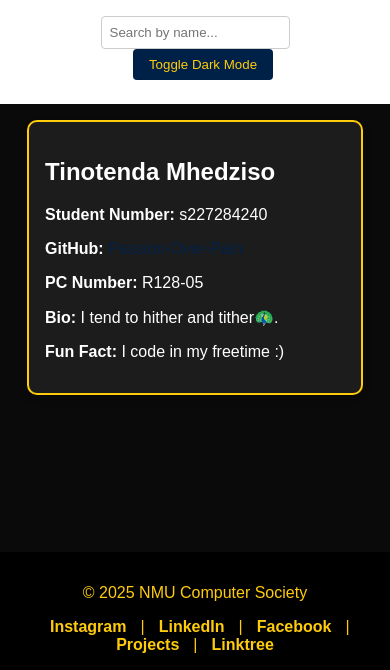
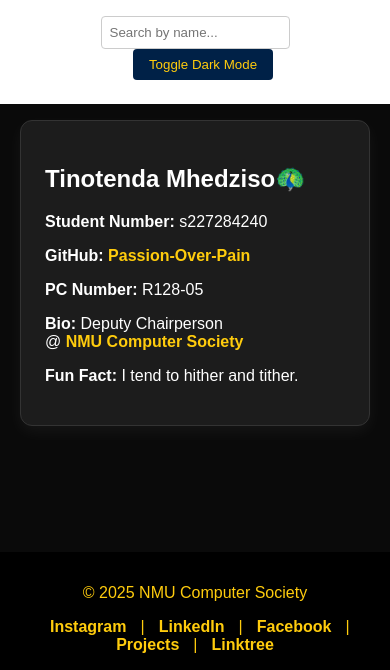
Before and after one commit to Passion-Over-Pain/Computer-Society-First-PR, a plain HTML site: page index.html in a window 390 px wide. Both pictures are taken after a click on the button "Toggle Dark Mode". Shown: the part 174-844 px from the top of the page. Drawn offline with Linux system fonts and the light colour scheme.

Commit message:
Minor Changes for Design
1. Added Favicon
2. Revised Card Design
3. Ensured Responsiveness

```diff
--- a/index.html
+++ b/index.html
@@ -5,10 +5,23 @@
     <meta name="viewport" content="width=device-width, initial-scale=1.0" />
     <title>NMU Computer Society Contributors</title>
     <link rel="stylesheet" href="style.css" />
+
+    <link
+      rel="icon"
+      type="image/png"
+      sizes="32x32"
+      href="Images/favicon-32x32.png"
+    />
+    <link
+      rel="icon"
+      type="image/png"
+      sizes="16x16"
+      href="Images/favicon-16x16.png"
+    />
+    <link rel="shortcut icon" href="Images/favicon.ico" />
   </head>
   <body>
     <header>
-      <!-- 👇 Add your society banner image here -->
       <img
         src="Images/CS Banner.png"
         alt="NMU Computer Society Banner"
@@ -20,9 +33,10 @@
     </header>
 
     <main id="cardsContainer">
-      <!-- 👇 Template Member Card: COPY AND EDIT THIS TO ADD YOUR OWN . THE FIRST LINE BELOW THIS-->
+      <!-- DO NOT CHANGE ANYTHING ABOVE HERE ❌-->
+      <!-- 👇 Template Member Card: COPY STARTING FROM HERE, INCLUDING THIS COMMENT LINE-->
       <div class="card">
-        <h2>Tinotenda Mhedziso</h2>
+        <h2>Tinotenda Mhedziso🦚</h2>
         <p><strong>Student Number:</strong> s227284240</p>
         <p>
           <strong>GitHub:</strong>
@@ -32,12 +46,18 @@
           <!-- Dont change target="_blank" only change the URL https://github.com/YOURUSERNAME-->
         </p>
         <p><strong>PC Number:</strong> R128-05</p>
-        <p><strong>Bio:</strong> I tend to hither and tither🦚.</p>
-        <p><strong>Fun Fact:</strong> I code in my freetime :)</p>
+        <p>
+          <strong>Bio:</strong> Deputy Chairperson <br />@
+          <a href="https://linktr.ee/NMU.Computer.Society"
+            >NMU Computer Society</a
+          >
+        </p>
+        <p><strong>Fun Fact:</strong> I tend to hither and tither.</p>
       </div>
 
-      <!-- 👆 COPY FROM HERE TO ADD YOUR OWN CARD 👆. THE FIRST LINE ABOVE THIS-->
+      <!-- 👆COPY ENDING HERE AND PASTE UNDER THIS COMMENT👇-->
     </main>
+    <!-- DO NOT CHANGE ANYTHING BELOW HERE ❌-->
 
     <footer>
       <p>&copy; 2025 NMU Computer Society</p>
--- a/style.css
+++ b/style.css
@@ -71,28 +71,41 @@ main {
 }
 
 .card {
-  background-color: #fff;
-  border: 2px solid var(--accent);
-  border-radius: 10px;
-  padding: 1rem;
+  background-color: #ffffff;
+  border: 1px solid #e0e0e0;
+  border-radius: 12px;
+  padding: 1.5rem;
   width: 300px;
-  box-shadow: 0 4px 8px rgba(0, 0, 0, 0.1);
-  transition: transform 0.3s;
+  box-shadow: 0 6px 16px rgba(0, 0, 0, 0.1);
+  transition: transform 0.25s ease, box-shadow 0.25s ease;
+  position: relative;
+  cursor: help;
+}
+
+.card:hover {
+  transform: translateY(-6px);
+  box-shadow: 0 12px 24px rgba(0, 0, 0, 0.15);
 }
 
 .card a {
-  color: var(--accent);
+  color: var(--accent); /* Navy Blue */
+  font-weight: 600;
   text-decoration: none;
 }
 
-.card:hover {
-  transform: scale(1.02);
+.card a:hover {
+  text-decoration: underline;
 }
 
 body.dark-mode .card {
   background-color: #1c1c1c;
   color: var(--text-dark);
-  border-color: var(--primary);
+  border-color: #333;
+  box-shadow: 0 6px 16px rgba(255, 255, 255, 0.05);
+}
+
+body.dark-mode .card a {
+  color: var(--primary); /* Yellow */
 }
 
 /* Footer styling */
```
Also changed, not shown: Images/favicon-16x16.png (added), Images/favicon-32x32.png (added), Images/favicon.ico (added).
